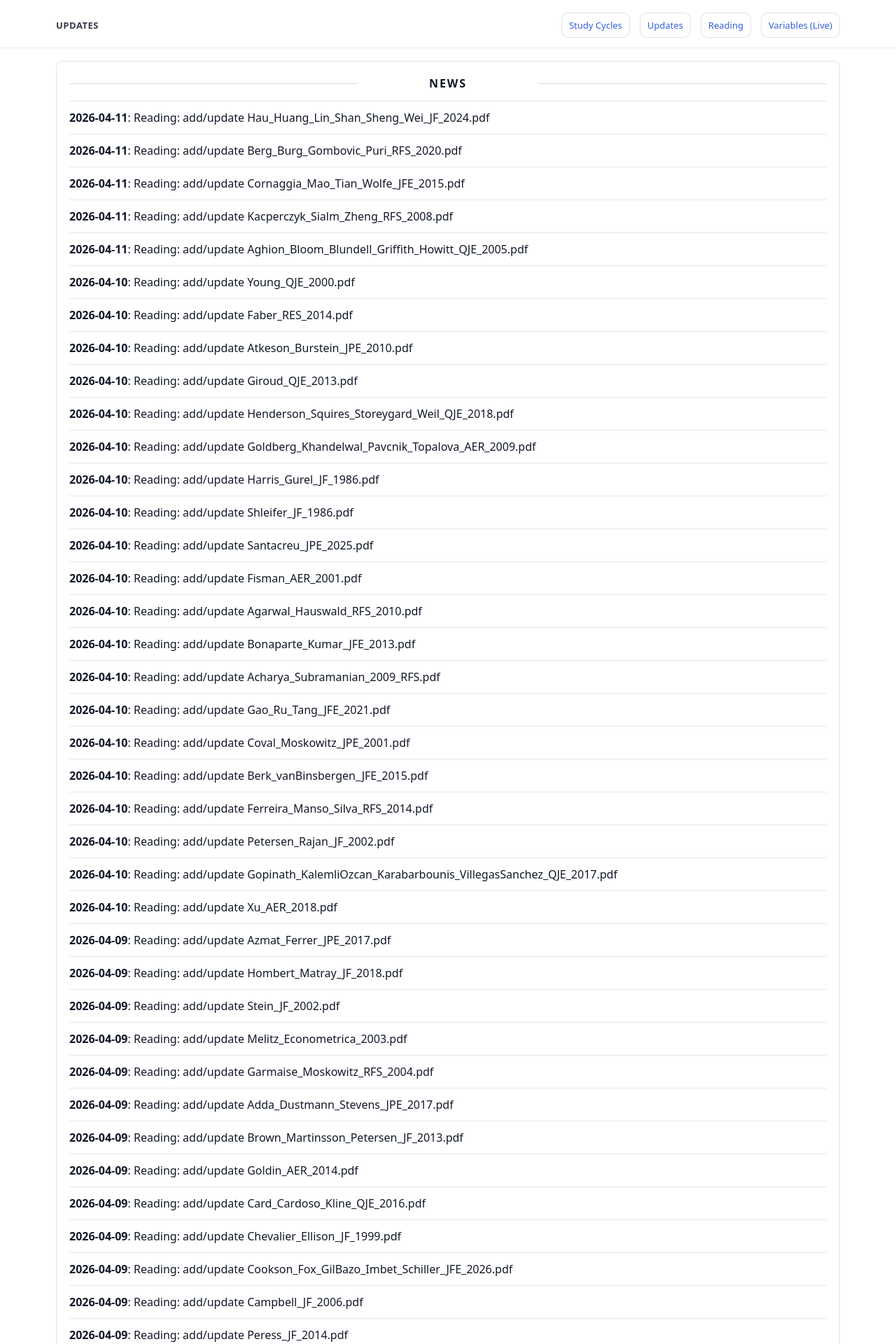
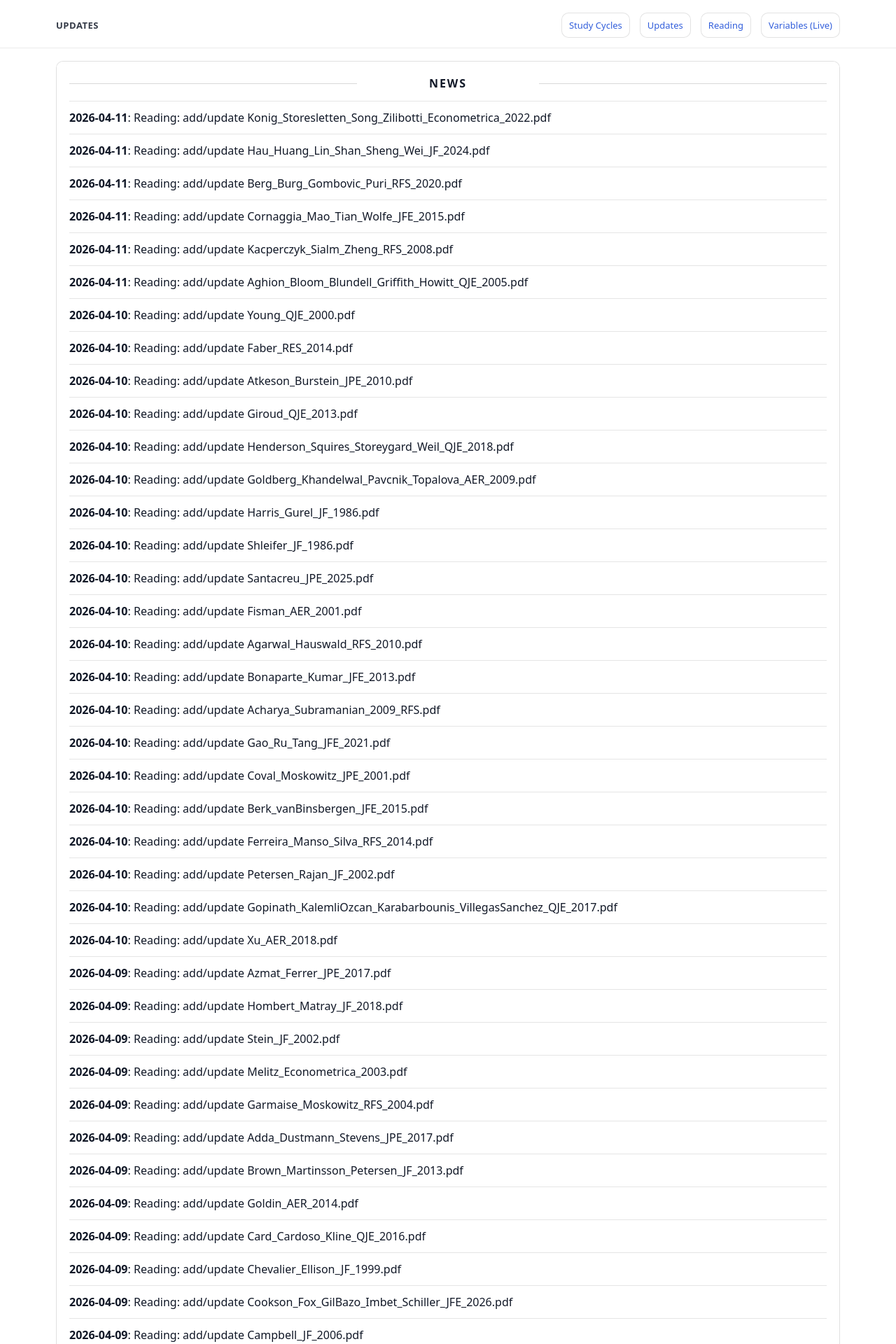
Before and after one commit to yaxinzn/study-archive, a Jekyll site: the page built from updates/index.md, in a window 1280 px wide. Shown: the top 1920 px of the page at 70% size. Built offline with Jekyll 4.4.1, drawn with Linux system fonts in a browser that asks for light colours; some of the changed text lies outside the part shown.

Commit message:
chore: update NEWS feed

```diff
--- a/_data/news.yml
+++ b/_data/news.yml
@@ -1,4 +1,7 @@
 # Auto-generated update history (sorted newest -> oldest). Do not edit manually.
+- ts: "1775902075"
+  date: "2026-04-11"
+  title: "Reading: add/update Konig_Storesletten_Song_Zilibotti_Econometrica_2022.pdf"
 - ts: "1775900617"
   date: "2026-04-11"
   title: "Reading: add/update Hau_Huang_Lin_Shan_Sheng_Wei_JF_2024.pdf"
```
